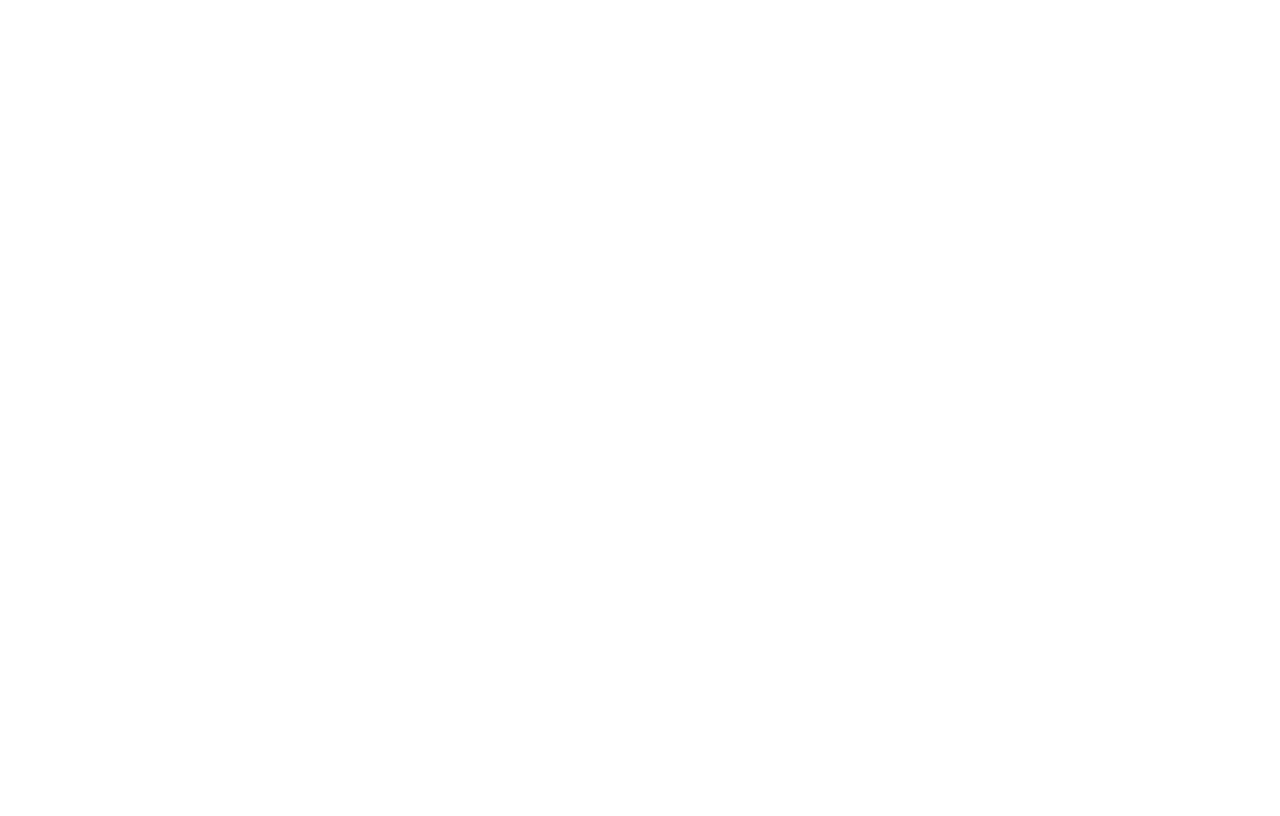
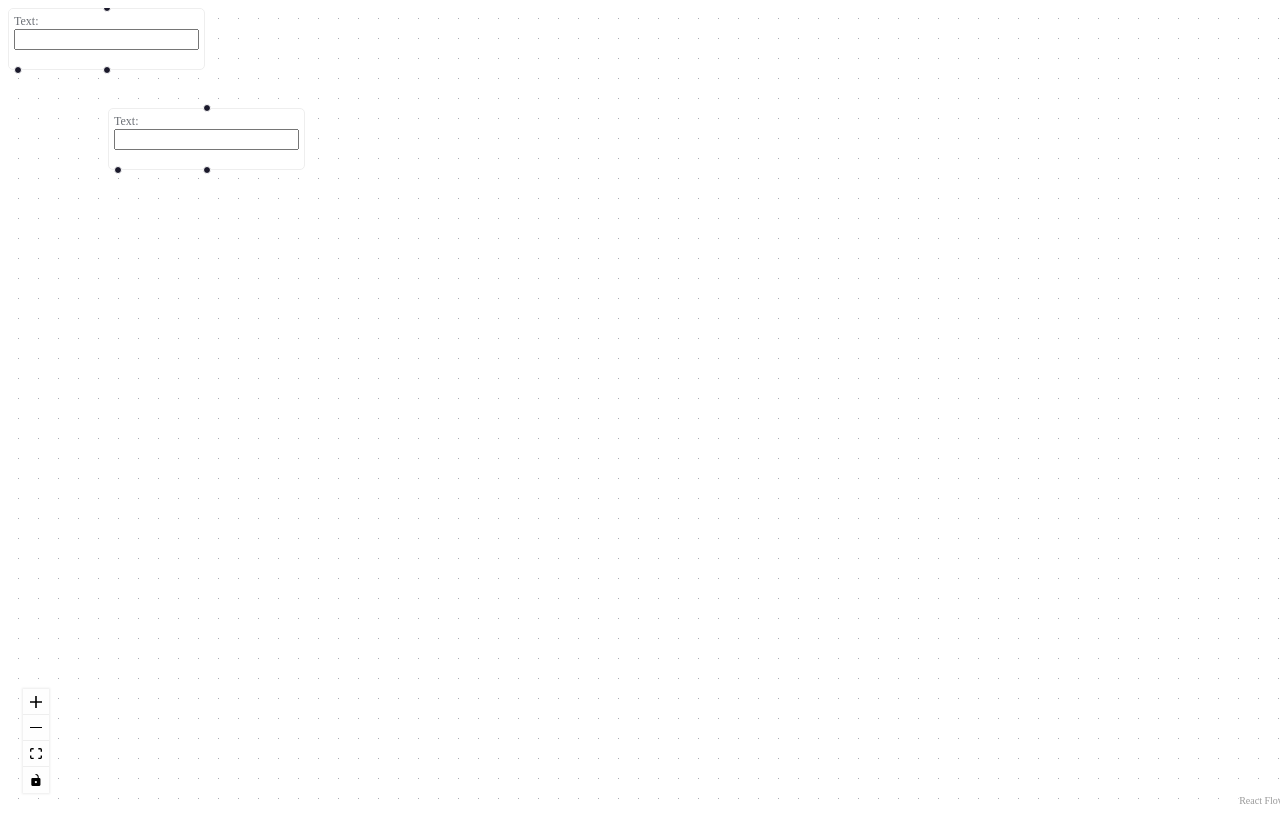
Before and after one commit to YashMistry1406/FamilyTree, a React (Vite) app: page / in a window 1280 px wide. Built offline with nearby package versions, Linux system fonts and the light colour scheme.

Commit message:
Custom node implementation

```diff
--- a/src/App.css
+++ b/src/App.css
@@ -0,0 +1,4 @@
+.app {
+  width: 100vw;
+  height: 100vh;
+}
--- a/src/App.jsx
+++ b/src/App.jsx
@@ -10,15 +10,97 @@
 
 import { useCallback, useState, useEffect } from 'react';
 import MenuContext from './MenuContext';
+import CustomNode from './CustomNode';
 
+const nodeType  = {
+        customNode : CustomNode
+    }
 const initialNodes = [
-  { id: '1', data: { label: 'Harish' }, position: { x: 0, y: 0 }, type: 'input' },
-  { id: '2', data: { label: 'Darsh' }, position: { x: 100, y: 100 } },
+  {
+    id: 'node-1',
+    type: 'customNode',
+    position: { x: 0, y: 0 },
+    data: { value: 123 },
+  },
+  {
+    id: 'node-2',
+    type: 'customNode',
+    position: { x: 100, y: 100 },
+    data: { value: 321},
+  }
 ];
 
 const initialEdges = [];
 
 function App() {
+
+    const[nodes , setNodes] = useState(initialNodes);
+    const[edges, setEdges] = useState(initialEdges);
+    const [contextMenu, setContextMenu] = useState(null); // { x, y, edgeId }
+
+    const onNodesChange = useCallback(
+        (changes) => setNodes((nds) => applyNodeChanges(changes,nds)),[setNodes]
+    )
+
+    const onEdgeChange = useCallback(
+        (changes) => setEdges((edgs) => applyEdgeChanges(changes,edgs)),[setEdges]
+    )
+
+    const onConnect = useCallback(
+        (conn) => setEdges((edgs)=> addEdge(conn,edgs)),[setEdges]
+    )
+
+
+    const onEdgeContextMenu = (event, edge) => {
+        event.preventDefault();
+        setContextMenu({
+            x: event.clientX,
+            y: event.clientY,
+            edgeId: edge.id,
+        });
+    };
+    const handleOptionClick = (action) => {
+        if (action === 'Delete') {
+            setEdges((eds) => eds.filter((e) => e.id !== contextMenu.edgeId));
+        } else {
+            console.log(`${action} on edge ${contextMenu.edgeId}`);
+        }
+        setContextMenu(null);
+    };
+
+    useEffect(() => {
+        const close = () => setContextMenu(null);
+        window.addEventListener('click', close);
+        return () => window.removeEventListener('click', close);
+    }, []);
+
+    return(
+        <>
+    <div style={{ width: '100vw', height: '100vh' }}>
+        <ReactFlow
+        nodes = {nodes}
+        edges={edges}
+        onNodesChange={onNodesChange}
+        onEdgesChange={onEdgeChange}
+        nodeTypes={nodeType}
+        onConnect={onConnect}
+        onContextMenu={onEdgeContextMenu}
+        >
+        <Background/>
+        <Controls/>
+        </ReactFlow>
+
+            {contextMenu && (
+                <MenuContext
+                    x={contextMenu.x}
+                    y={contextMenu.y}
+                    onOptionClick={handleOptionClick}
+                />
+            )}
+    </div>
+        </>
+    )
+
 }
 
 export default App;
--- a/src/CustomNode.jsx
+++ b/src/CustomNode.jsx
@@ -1,20 +1,39 @@
 import { Handle, Position } from "@xyflow/react";
+import { useCallback } from "react";
 const handleStyle = { left: 10 };
 
-function CustomNode() {
+function CustomNode({ data, isConnectable }) {
+  const onChange = useCallback((evt) => {
+    console.log(evt.target.value);
+  }, []);
 
-    return (
-        <>
-            <Handle type="target" position={Position.Top} />
-            <div>
-                <label htmlFor="text">Text:</label>
-                <input id="text" name="text" />
-            </div>
-            <Handle type="source" position={Position.Bottom} id="a" />
-            <Handle type="source" position={Position.Bottom} id="b" style={handleStyle} />
-        </>
-    )
-
+  return (
+    <div className="text-updater-node">
+      <Handle
+        type="target"
+        position={Position.Top}
+        isConnectable={isConnectable}
+      />
+      <div>
+        <label htmlFor="text">Text:</label>
+        <input id="text" name="text" onChange={onChange} className="nodrag" />
+      </div>
+      <Handle
+        type="source"
+        position={Position.Bottom}
+        id="a"
+        style={handleStyle}
+        isConnectable={isConnectable}
+      />
+      <Handle
+        type="source"
+        position={Position.Bottom}
+        id="b"
+        isConnectable={isConnectable}
+      />
+    </div>
+  );
 }
 
+
 export default CustomNode;
--- a/src/index.css
+++ b/src/index.css
@@ -2,3 +2,16 @@
   width: 100vw;
   height: 100vh;
 }
+ .text-updater-node {
+  height: 50px;
+  border: 1px solid #eee;
+  padding: 5px;
+  border-radius: 5px;
+  background: white;
+}
+
+.text-updater-node label {
+  display: block;
+  color: #6b6f75;
+  font-size: 12px;
+}
```
